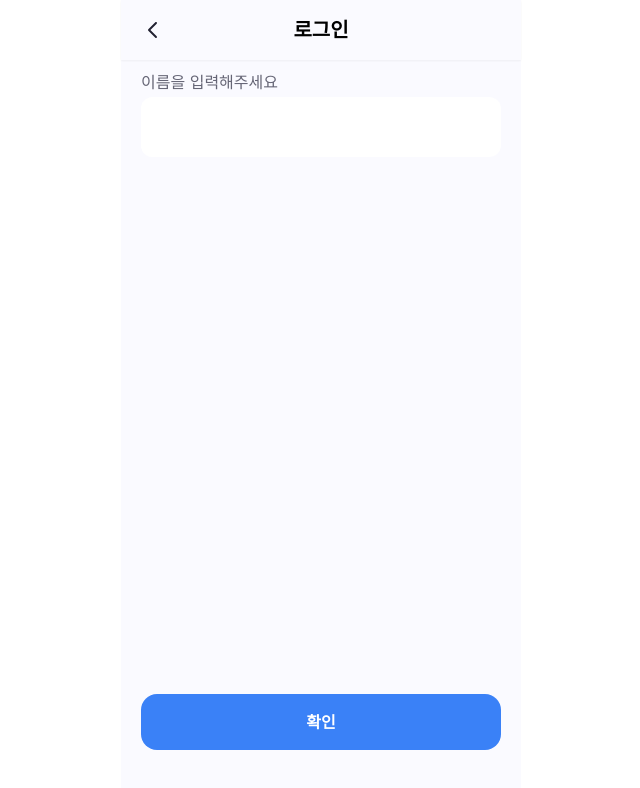
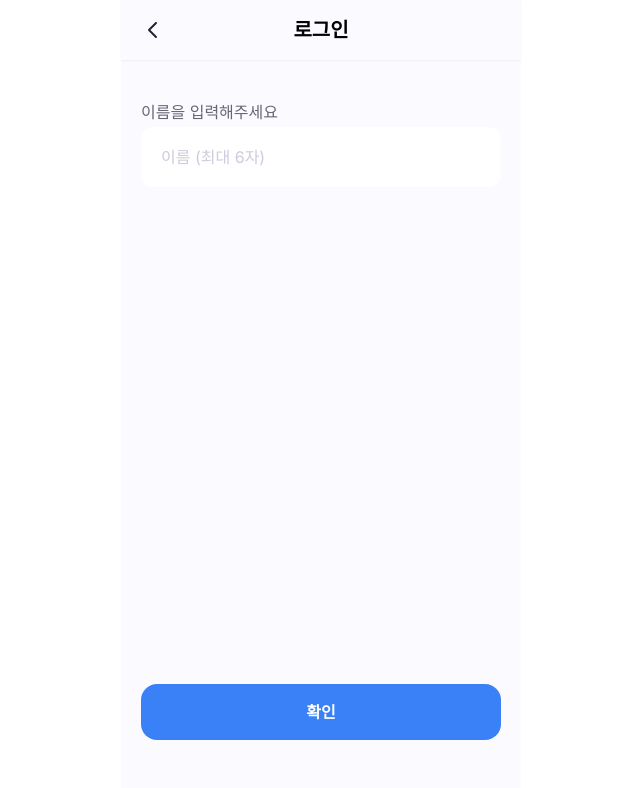
Before and after one commit to heeeesoo/snack-exercise-client, a Next.js app: page /signup in a window 1280 px wide. Shown: the top 788 px of the page, without its empty margins (319-959 px from the left). Built offline with nearby package versions, Linux system fonts and the light colour scheme; no server answers.

Commit message:
feat : login, signup 특수문자 입력 방지 #74

```diff
--- a/src/app/signup/page.tsx
+++ b/src/app/signup/page.tsx
@@ -106,9 +106,9 @@ export default function SignUp() {
     };
 
     return (
-        <div className="relative flex flex-col">
-            <form onSubmit={handleSubmit(onSubmit)} className="flex flex-col items-center justify-between min-h-[85vh]">
-                <InputBox title="이름을 입력해주세요" label="nickname" name="nickname" register={register} error={errors.nickname?.message} maxLength={6}/>
+        <div className="relative flex flex-col pt-[30px]">
+            <form onSubmit={handleSubmit(onSubmit)} className="flex flex-col items-center justify-between min-h-[80vh]">
+                <InputBox title="이름을 입력해주세요" label="nickname" name="nickname" register={register} error={errors.nickname?.message} maxLength={6} placeholder="이름 (최대 6자)" noSpecialChar={true}/>
                 <BasicButton type="submit" label="확인"/>
             </form>
         </div>
--- a/src/components/common/inputBox/InputBox.tsx
+++ b/src/components/common/inputBox/InputBox.tsx
@@ -19,10 +19,16 @@ interface CustomFormInputProps {
     minValue?: number;
     maxValue?: number;
     integerOnly?: boolean;
+    noSpecialChar?: boolean;
 }
 
 function isInteger(value: any): boolean {
     return Number.isInteger(Number(value));
+}
+
+function isValidInput(value: string): boolean {
+    const regex = /^[a-zA-Z0-9\u3131-\uD79D]+$/; // 알파벳, 숫자, 한글의 정규식
+    return regex.test(value);
 }
 
 export default function InputBox({
@@ -42,6 +48,7 @@ export default function InputBox({
     minValue,
     maxValue,
     integerOnly = false,
+    noSpecialChar = false,
 }: CustomFormInputProps) {
     const maxLengthValidation = maxLength ? {
         value: maxLength,
@@ -66,6 +73,13 @@ export default function InputBox({
         },
     } : undefined;
 
+    const validateSpecial = noSpecialChar ? {
+        validate: {
+            isValidInput: (value: any) => isValidInput(value) || '알파벳, 숫자, 한글만 입력 가능합니다.',
+        },
+    } : undefined;
+
+
     return (
         <div className="flex flex-col w-9xl text-[16px] text-SystemGray2">
             <div className="flex items-center justify-between pb-[3px]">
@@ -80,6 +94,7 @@ export default function InputBox({
                         min: minValidation,
                         max: maxValidation,
                         ...validateInteger,
+                        ...validateSpecial
                     })}
                     defaultValue={defaultValue}
                     className="focus:outline-none rounded-xl h-[60px] pl-[20px] w-[300px] text-SystemGray1 placeholder-SystemGray4 outline-grayScreen"
```
